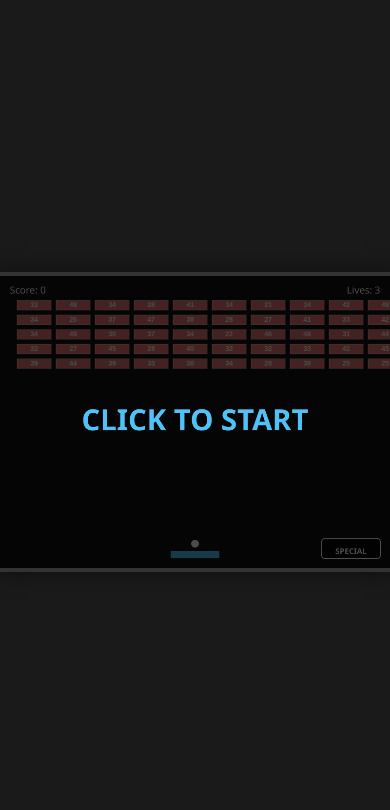
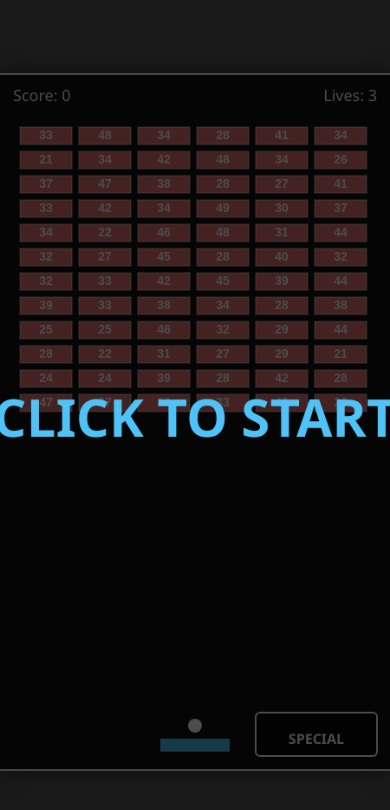
Before and after one commit to akagi623/kaitailevaerges, a website built with Vite: page index.html in a window 390 px wide. Built offline with nearby package versions, Linux system fonts and the light colour scheme.

Commit message:
Optimize for mobile: portrait layout and 6x12 brick arrangement

```diff
--- a/index.html
+++ b/index.html
@@ -2,7 +2,7 @@
 <html lang="ja">
 <head>
     <meta charset="UTF-8">
-    <meta name="viewport" content="width=device-width, initial-scale=1.0">
+    <meta name="viewport" content="width=device-width, initial-scale=1.0, maximum-scale=1.0, user-scalable=no">
     <title>Canvas Arkanoid</title>
     <style>
         body {
@@ -19,16 +19,19 @@
         canvas {
             max-width: 100vw;
             max-height: 100vh;
+            width: auto;
+            height: auto;
+            aspect-ratio: 450 / 800;
             object-fit: contain;
-            border: 4px solid #333;
+            border: 2px solid #444;
             box-shadow: 0 0 20px rgba(0,0,0,0.5);
             background-color: #000;
-            touch-action: none; /* スマホでのスクロールやズームを防止 */
+            touch-action: none;
         }
     </style>
 </head>
 <body>
-    <canvas id="gameCanvas" width="800" height="600"></canvas>
+    <canvas id="gameCanvas" width="450" height="800"></canvas>
     <script type="module" src="/src/main.js"></script>
 </body>
 </html>
--- a/src/Constants.js
+++ b/src/Constants.js
@@ -1,5 +1,5 @@
-export const CANVAS_WIDTH = 800;
-export const CANVAS_HEIGHT = 600;
+export const CANVAS_WIDTH = 450;
+export const CANVAS_HEIGHT = 800;
 
 export const COLORS = {
     BALL: '#ffffff',
@@ -14,17 +14,17 @@ export const COLORS = {
 export const BALL_RADIUS = 8;
 export const BALL_INITIAL_SPEED = 5;
 
-export const PADDLE_WIDTH = 100;
+export const PADDLE_WIDTH = 80;
 export const PADDLE_HEIGHT = 15;
 export const PADDLE_SPEED = 8;
 
-export const BRICK_ROWS = 5;
-export const BRICK_COLS = 10;
-export const BRICK_WIDTH = 70;
+export const BRICK_ROWS = 12;
+export const BRICK_COLS = 6;
+export const BRICK_WIDTH = 60;
 export const BRICK_HEIGHT = 20;
-export const BRICK_PADDING = 10;
-export const BRICK_OFFSET_TOP = 50;
-export const BRICK_OFFSET_LEFT = 35;
+export const BRICK_PADDING = 8;
+export const BRICK_OFFSET_TOP = 60;
+export const BRICK_OFFSET_LEFT = 23;
 
 export const SPECIAL_GAUGE_MAX = 100;
 export const GAUGE_CHARGE_PER_HIT = 2; // パドルorブロックヒットでの上昇量
--- a/src/main.js
+++ b/src/main.js
@@ -264,20 +264,20 @@ class Game {
 
     drawUI() {
         this.ctx.fillStyle = '#fff';
-        this.ctx.font = '20px "Segoe UI"';
+        this.ctx.font = '18px "Segoe UI"';
         this.ctx.textAlign = 'left';
-        this.ctx.fillText(`Score: ${this.score.toLocaleString()}`, 20, 30);
+        this.ctx.fillText(`Score: ${this.score.toLocaleString()}`, 15, 25);
         this.ctx.textAlign = 'right';
-        this.ctx.fillText(`Lives: ${this.lives}`, CANVAS_WIDTH - 20, 30);
+        this.ctx.fillText(`Lives: ${this.lives}`, CANVAS_WIDTH - 15, 25);
 
         // LEVERAGEの表示（コンボ中または直近の値を表示）
         const displayCombo = this.combo > 0 ? this.combo : this.lastCombo;
         if (displayCombo > 0) {
             const label = displayCombo >= 2 ? 'LEVERAGES!' : 'LEVERAGE!';
-            this.ctx.fillStyle = this.combo > 0 ? '#ffeb3b' : '#9e9e9e'; // コンボ継続中は黄色、リセット後はグレー
-            this.ctx.font = 'bold 24px "Segoe UI"';
+            this.ctx.fillStyle = this.combo > 0 ? '#ffeb3b' : '#9e9e9e';
+            this.ctx.font = 'bold 20px "Segoe UI"';
             this.ctx.textAlign = 'center';
-            this.ctx.fillText(`${displayCombo} ${label}`, CANVAS_WIDTH / 2, 30);
+            this.ctx.fillText(`${displayCombo} ${label}`, CANVAS_WIDTH / 2, 25);
         }
 
         // 必殺技ゲージの描画
@@ -318,10 +318,10 @@ class Game {
     }
 
     drawSpecialGauge() {
-        const width = 120;
-        const height = 40;
-        const x = CANVAS_WIDTH - width - 20;
-        const y = CANVAS_HEIGHT - height - 20;
+        const width = 140; // スマホで押しやすく少し大きく
+        const height = 50;
+        const x = CANVAS_WIDTH - width - 15;
+        const y = CANVAS_HEIGHT - height - 15;
         const fillWidth = (this.specialGauge / SPECIAL_GAUGE_MAX) * width;
 
         // ボタンの背景
```
